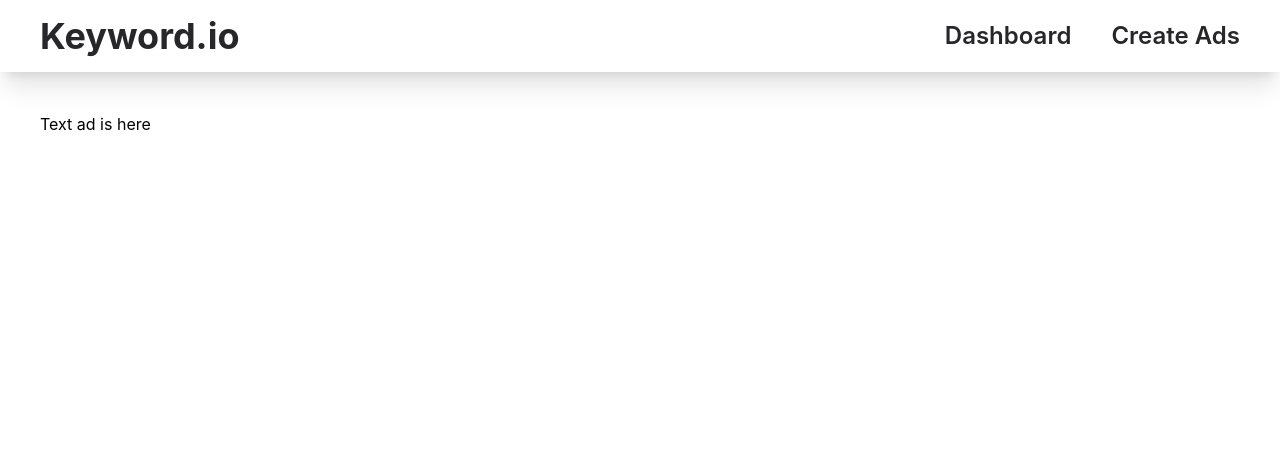
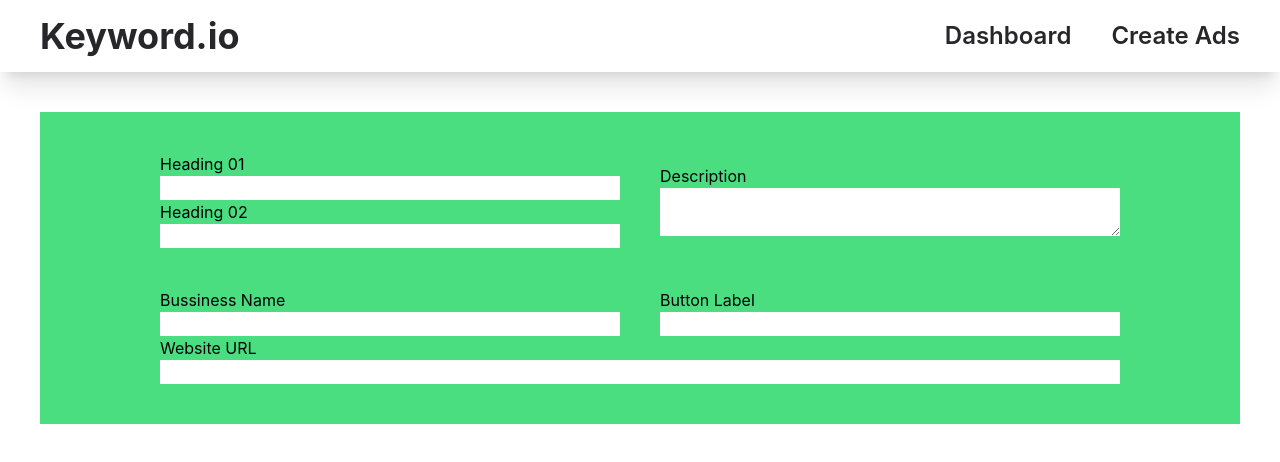
Before and after one commit to Dhanasaitholeti/assignment-keywordio, a React (Vite) app: page /textad in a window 1280 px wide. Shown: the top 462 px of the page. Built offline with nearby package versions, Linux system fonts and the light colour scheme.

Commit message:
Added text and mediaad forms

```diff
--- a/src/components/BussinessLabels.tsx
+++ b/src/components/BussinessLabels.tsx
@@ -1,21 +1,25 @@
-const Headings = () => {
+const BussinessLabel = () => {
   return (
     <>
-      <div className="flex flex-col">
-        <div className="flex">
-          <label htmlFor="business-name">Bussiness Name</label>
-          <input type="text" name="business-name" />
+      <div className="flex flex-col items-center justify-center px-20">
+        <section className="flex w-full gap-10">
+          <section className="flex flex-col w-1/2">
+            <label htmlFor="business-name">Bussiness Name</label>
+            <input type="text" name="business-name" />
+          </section>
 
-          <label htmlFor="btn-label">Button Label</label>
-          <input type="text" name="btn-label" />
-        </div>
-        <div>
+          <section className="flex flex-col w-1/2">
+            <label htmlFor="btn-label">Button Label</label>
+            <input type="text" name="btn-label" />
+          </section>
+        </section>
+        <section className="flex flex-col w-full">
           <label htmlFor="web-url">Website URL</label>
           <input type="text" name="web-url" />
-        </div>
+        </section>
       </div>
     </>
   );
 };
 
-export default Headings;
+export default BussinessLabel;
--- a/src/components/Headings.tsx
+++ b/src/components/Headings.tsx
@@ -1,18 +1,22 @@
 const Headings = () => {
   return (
     <>
-      <div className="flex">
-        <div className="flex flex-col">
-          <label htmlFor="heading1">Heading 01</label>
-          <input type="text" name="heading1" />
+      <div className="flex items-center justify-center px-20 gap-10">
+        <section className="flex flex-col w-1/2">
+          <section className="flex flex-col">
+            <label htmlFor="heading1">Heading 01</label>
+            <input type="text" name="heading1" />
+          </section>
 
-          <label htmlFor="heading2">Heading 02</label>
-          <input type="text" name="heading2" />
-        </div>
-        <div>
-          <label htmlFor="description"></label>
-          <textarea name="description" id="" cols={30} rows={10}></textarea>
-        </div>
+          <section className="flex flex-col">
+            <label htmlFor="heading2">Heading 02</label>
+            <input type="text" name="heading2" />
+          </section>
+        </section>
+        <section className="flex flex-col w-1/2">
+          <label htmlFor="description">Description</label>
+          <textarea name="description"></textarea>
+        </section>
       </div>
     </>
   );
--- a/src/pages/MediaAd.tsx
+++ b/src/pages/MediaAd.tsx
@@ -1,8 +1,12 @@
+import BussinessLabel from "../components/BussinessLabels";
+import Headings from "../components/Headings";
+
 const MediaAd = () => {
   return (
     <>
-      <main>
-        <h1>This is Media Ad</h1>
+      <main className="bg-green-400 p-10 flex flex-col gap-10">
+        <Headings />
+        <BussinessLabel />
       </main>
     </>
   );
--- a/src/pages/TextAd.tsx
+++ b/src/pages/TextAd.tsx
@@ -1,8 +1,12 @@
+import BussinessLabel from "../components/BussinessLabels";
+import Headings from "../components/Headings";
+
 const TextAd = () => {
   return (
     <>
-      <main>
-        <h1>Text ad is here</h1>
+      <main className="bg-green-400 p-10 flex flex-col gap-10">
+        <Headings />
+        <BussinessLabel />
       </main>
     </>
   );
```
